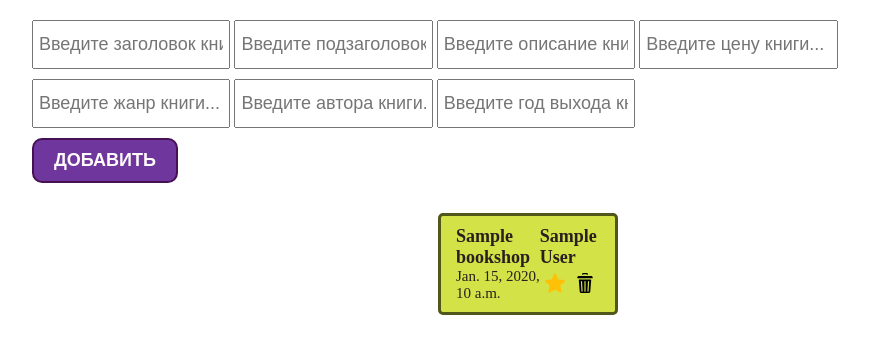
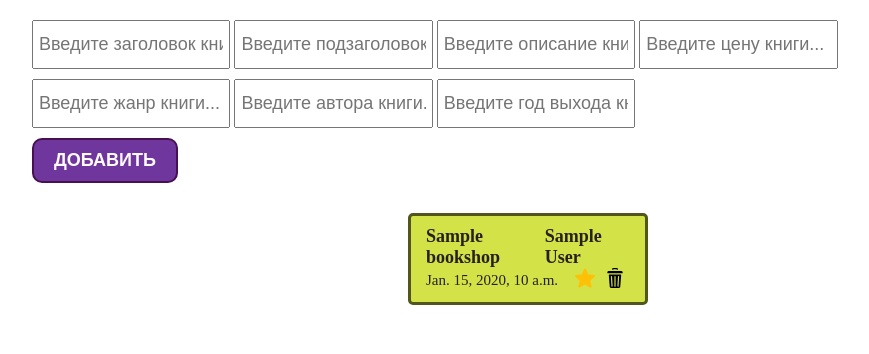
Before and after one commit to desteri/todo, a Django app: page /book/ in a window 1280 px wide. Shown: the top 354 px of the page, without its empty margins (112-981 px from the left). Run offline with Django 3.2, Linux system fonts and the light colour scheme; tables that the repository leaves empty hold one stand-in row (values such as "Sample post").

Commit message:
added changes in books.css

```diff
--- a/main/static/style/books.css
+++ b/main/static/style/books.css
@@ -69,7 +69,7 @@ section {
 .book_item {
     border: 3px solid rgb(0, 0, 0);
     border-radius: 5px;
-    width: 15%;
+    width: 20%;
     padding: 10px 15px;
     background-color: #a8e76c;
     margin-bottom: 20px;
@@ -82,6 +82,7 @@ section {
 
 .book_hdr {
     display: flex;
+    justify-content: space-between;
     align-items: center;
     min-height: 35px;
 }
```
